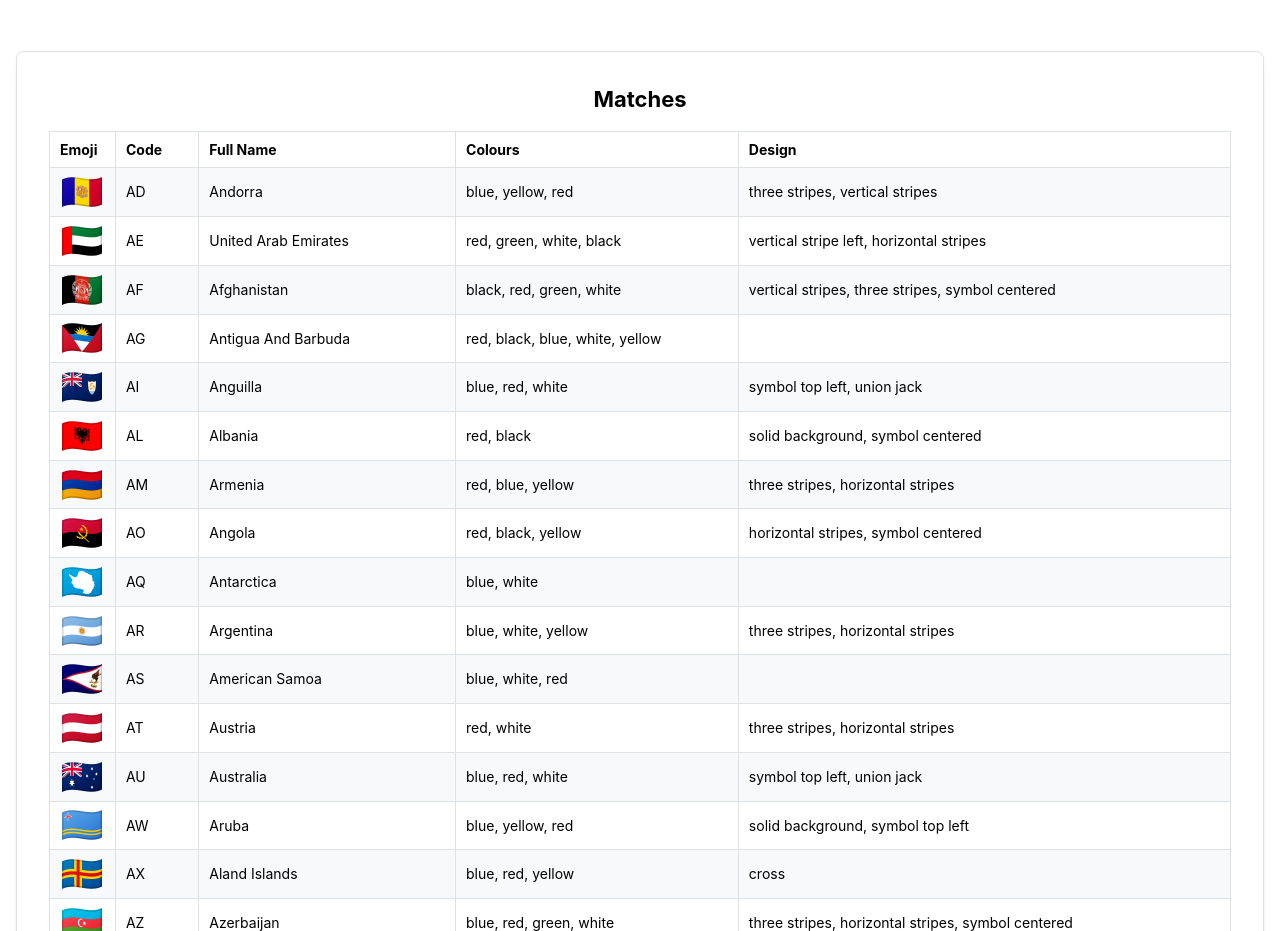
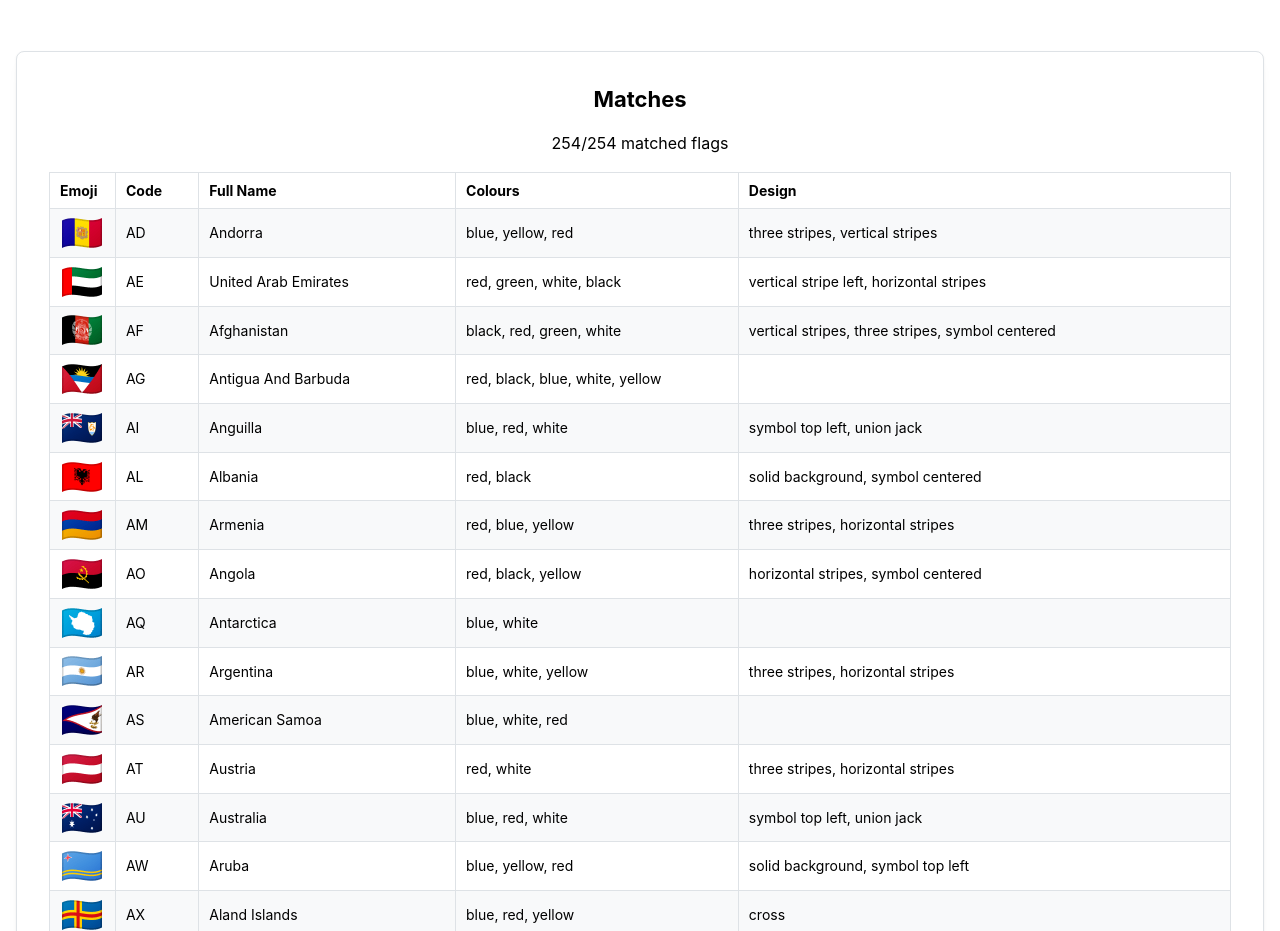
Before and after one commit to wahlp/flag-identifier, a Next.js app: page / in a window 1280 px wide. Shown: the part 920-1851 px from the top of the page. Built offline with nearby package versions, Linux system fonts and the light colour scheme.

Commit message:
add matched flags counter

```diff
--- a/components/FlagDisplay/Display.tsx
+++ b/components/FlagDisplay/Display.tsx
@@ -1,4 +1,4 @@
-import { Table, Image } from '@mantine/core';
+import { Table, Image, Text } from '@mantine/core';
 import { useState, useEffect } from 'react';
 
 export interface DataItem {
@@ -59,6 +59,8 @@ export function Display({ selectedColors, advancedFilters, strictMode }: Props)
   ));
 
   return (
+    <>
+      <Text>{filteredData.length}/{data.length} matched flags</Text>
       <Table striped withTableBorder withColumnBorders>
         <Table.Thead>
           <Table.Tr>
@@ -71,5 +73,6 @@ export function Display({ selectedColors, advancedFilters, strictMode }: Props)
         </Table.Thead>
         <Table.Tbody>{rows}</Table.Tbody>
       </Table>
+    </>
   );
 }
```
Lines whose indentation alone changed are shown as unchanged.
